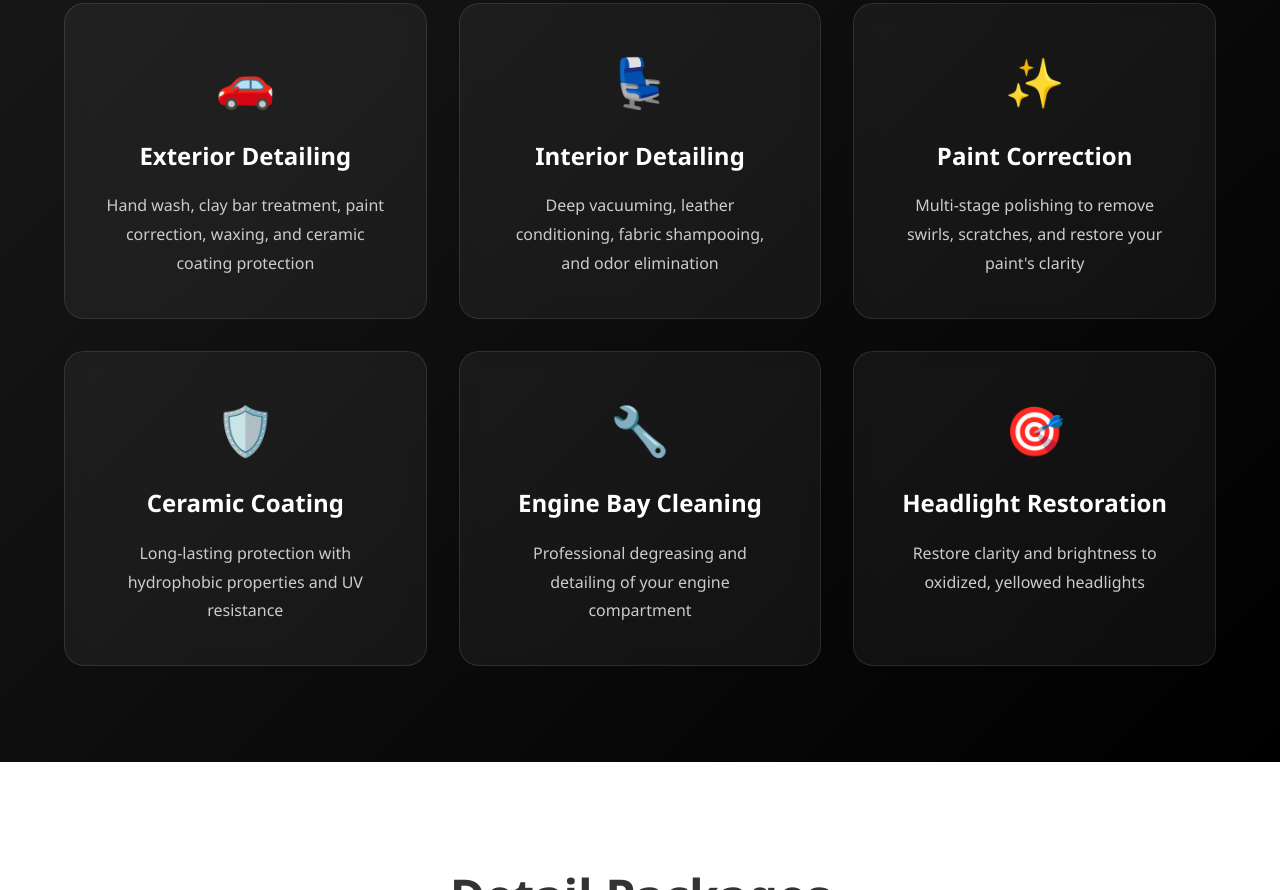
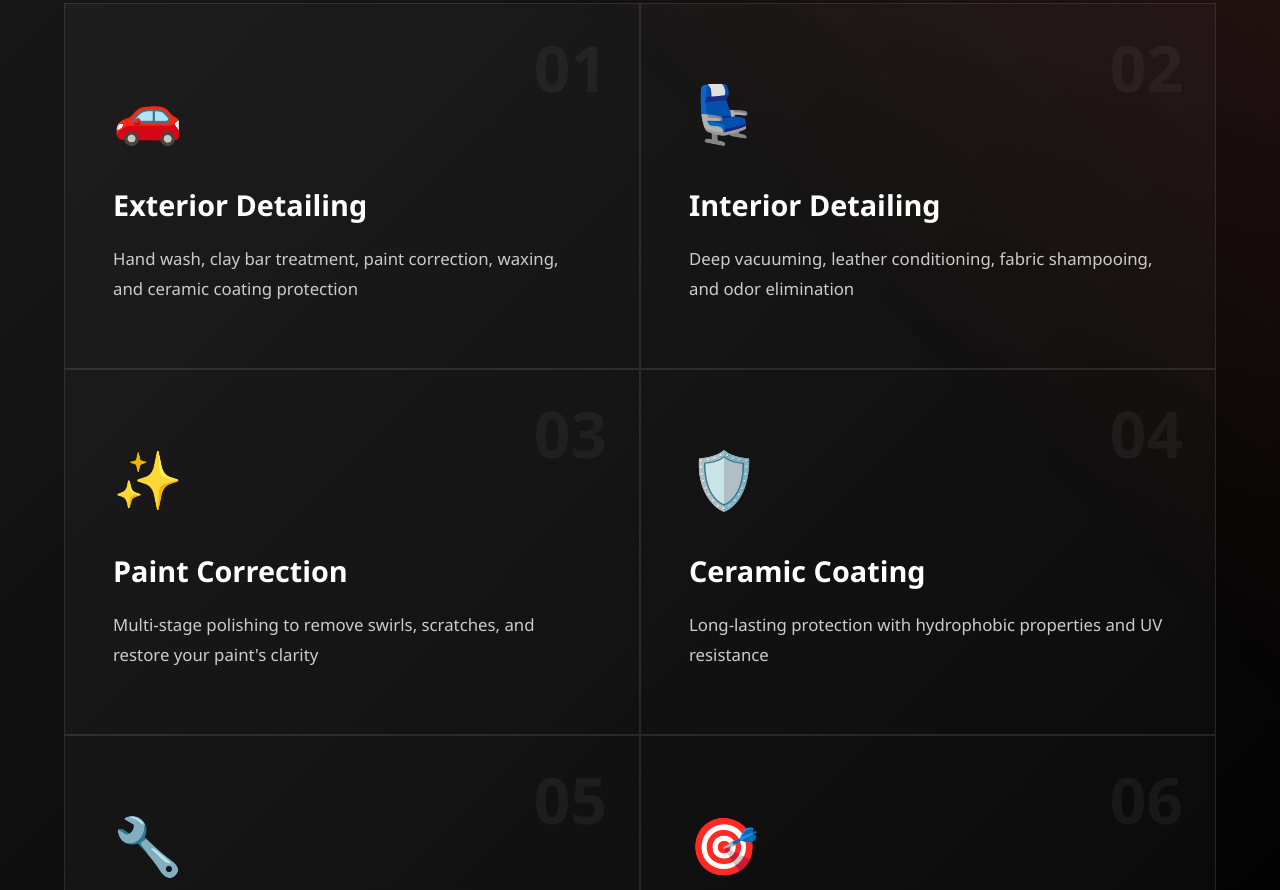
Before and after one commit to farhanfahim161/Attention-to-Detailz, a plain HTML site: page index.html in a window 1280 px wide. Shown: the part 1910-2800 px from the top of the page. Drawn offline with Linux system fonts and the light colour scheme.

Commit message:
Update index.html

```diff
--- a/index.html
+++ b/index.html
@@ -271,46 +271,139 @@
         .services {
             padding: 6rem 5%;
             background: linear-gradient(135deg, #1a1a1a 0%, #000 100%);
-            color: #fff;
+            position: relative;
+            overflow: hidden;
+        }
+
+        .services::before {
+            content: '';
+            position: absolute;
+            top: 0;
+            left: -50%;
+            width: 200%;
+            height: 100%;
+            background: linear-gradient(45deg, transparent 30%, rgba(255, 68, 68, 0.1) 50%, transparent 70%);
+            animation: shimmer 15s infinite;
+        }
+
+        @keyframes shimmer {
+            0% { transform: translateX(-100%); }
+            100% { transform: translateX(100%); }
+        }
+
+        .services-container {
+            max-width: 1400px;
+            margin: 0 auto;
+            position: relative;
+            z-index: 1;
         }
 
         .services-grid {
             display: grid;
-            grid-template-columns: repeat(auto-fit, minmax(280px, 1fr));
-            gap: 2rem;
-            max-width: 1200px;
-            margin: 0 auto;
+            grid-template-columns: repeat(2, 1fr);
+            gap: 0;
+            margin-top: 3rem;
         }
 
         .service-card {
-            background: rgba(255, 255, 255, 0.05);
-            padding: 2.5rem;
-            border-radius: 20px;
-            text-align: center;
-            transition: all 0.3s;
+            position: relative;
+            padding: 4rem 3rem;
             border: 1px solid rgba(255, 255, 255, 0.1);
-            backdrop-filter: blur(10px);
+            transition: all 0.5s cubic-bezier(0.4, 0, 0.2, 1);
+            overflow: hidden;
+            background: rgba(255, 255, 255, 0.03);
+        }
+
+        .service-card::before {
+            content: '';
+            position: absolute;
+            top: 0;
+            left: -100%;
+            width: 100%;
+            height: 100%;
+            background: linear-gradient(90deg, transparent, rgba(255, 68, 68, 0.1), transparent);
+            transition: left 0.5s;
+        }
+
+        .service-card:hover::before {
+            left: 100%;
+        }
+
+        .service-card::after {
+            content: '';
+            position: absolute;
+            top: 0;
+            left: 0;
+            width: 0;
+            height: 100%;
+            background: linear-gradient(135deg, #ff4444 0%, #ff6b6b 100%);
+            transition: width 0.5s cubic-bezier(0.4, 0, 0.2, 1);
+            z-index: -1;
+        }
+
+        .service-card:hover::after {
+            width: 100%;
         }
 
         .service-card:hover {
-            background: rgba(255, 68, 68, 0.1);
+            transform: scale(1.05);
+            z-index: 10;
+            box-shadow: 0 20px 60px rgba(255, 68, 68, 0.3);
             border-color: #ff4444;
-            transform: translateY(-5px);
+        }
+
+        .service-card:hover .service-content h3,
+        .service-card:hover .service-content p,
+        .service-card:hover .service-number {
+            color: #fff;
+        }
+
+        .service-number {
+            position: absolute;
+            top: 2rem;
+            right: 2rem;
+            font-size: 4rem;
+            font-weight: 900;
+            color: rgba(255, 255, 255, 0.05);
+            transition: all 0.5s;
+            line-height: 1;
+        }
+
+        .service-content {
+            position: relative;
+            z-index: 1;
+        }
+
+        .service-content h3 {
+            font-size: 1.8rem;
+            margin-bottom: 1rem;
+            font-weight: 700;
+            transition: color 0.5s;
+            color: #fff;
+        }
+
+        .service-content p {
+            color: #ccc;
+            line-height: 1.8;
+            font-size: 1.05rem;
+            transition: color 0.5s;
         }
 
         .service-icon {
-            font-size: 3rem;
-            margin-bottom: 1rem;
+            font-size: 3.5rem;
+            margin-bottom: 1.5rem;
+            display: inline-block;
+            transition: transform 0.5s;
         }
 
-        .service-card h3 {
-            font-size: 1.5rem;
-            margin-bottom: 1rem;
+        .service-card:hover .service-icon {
+            transform: scale(1.2) rotate(5deg);
         }
 
-        .service-card p {
-            color: #ccc;
-            line-height: 1.8;
+        @media (max-width: 968px) {
+            .services-grid {
+                grid-template-columns: 1fr;
+            }
         }
 
         /* Packages Section */
@@ -587,38 +680,58 @@
     </section>
 
     <section id="services" class="services">
-        <h2 class="section-title">Our Services</h2>
+        <div class="services-container">
+            <h2 style="color: #ffffff"; class="section-title">Our Services</h2>
             <p class="section-subtitle">Comprehensive care for your vehicle</p>
             <div class="services-grid">
                 <div class="service-card">
+                    <span class="service-number">01</span>
+                    <div class="service-content">
                         <div class="service-icon">🚗</div>
                         <h3>Exterior Detailing</h3>
                         <p>Hand wash, clay bar treatment, paint correction, waxing, and ceramic coating protection</p>
                     </div>
+                </div>
                 <div class="service-card">
+                    <span class="service-number">02</span>
+                    <div class="service-content">
                         <div class="service-icon">💺</div>
                         <h3>Interior Detailing</h3>
                         <p>Deep vacuuming, leather conditioning, fabric shampooing, and odor elimination</p>
                     </div>
+                </div>
                 <div class="service-card">
+                    <span class="service-number">03</span>
+                    <div class="service-content">
                         <div class="service-icon">✨</div>
                         <h3>Paint Correction</h3>
                         <p>Multi-stage polishing to remove swirls, scratches, and restore your paint's clarity</p>
                     </div>
+                </div>
                 <div class="service-card">
+                    <span class="service-number">04</span>
+                    <div class="service-content">
                         <div class="service-icon">🛡️</div>
                         <h3>Ceramic Coating</h3>
                         <p>Long-lasting protection with hydrophobic properties and UV resistance</p>
                     </div>
+                </div>
                 <div class="service-card">
+                    <span class="service-number">05</span>
+                    <div class="service-content">
                         <div class="service-icon">🔧</div>
                         <h3>Engine Bay Cleaning</h3>
                         <p>Professional degreasing and detailing of your engine compartment</p>
                     </div>
+                </div>
                 <div class="service-card">
+                    <span class="service-number">06</span>
+                    <div class="service-content">
                         <div class="service-icon">🎯</div>
                         <h3>Headlight Restoration</h3>
                         <p>Restore clarity and brightness to oxidized, yellowed headlights</p>
+                    </div>
+                </div>
             </div>
         </div>
     </section>
@@ -695,8 +808,8 @@
 
     <footer>
         <div class="social-links">
-            <a href="https://www.facebook.com/attn2detailz/" target="_blank" title="Facebook">📘</a>
-            <a href="https://www.instagram.com/attn_2_detailz/" target="_blank" title="Instagram">📷</a>
+            <a href="https://www.facebook.com/attn2detailz/" target="_blank" title="Facebook"><img src="   https://cdn-icons-png.flaticon.com/512/733/733547.png " width="25" height="25" alt="" title="" class="img-small"></a>
+            <a href="https://www.instagram.com/attn_2_detailz/" target="_blank" title="Instagram"><img src="https://cdn-icons-png.flaticon.com/512/174/174855.png" width="25" height="25" alt="Instagram free icon" title="Instagram free icon"></a>
         </div>
         <p>📍 Serving Southern Maryland</p>
         <p>&copy; 2026 Attention to Detailz. All rights reserved.</p>
```
Lines whose indentation alone changed are shown as unchanged.
